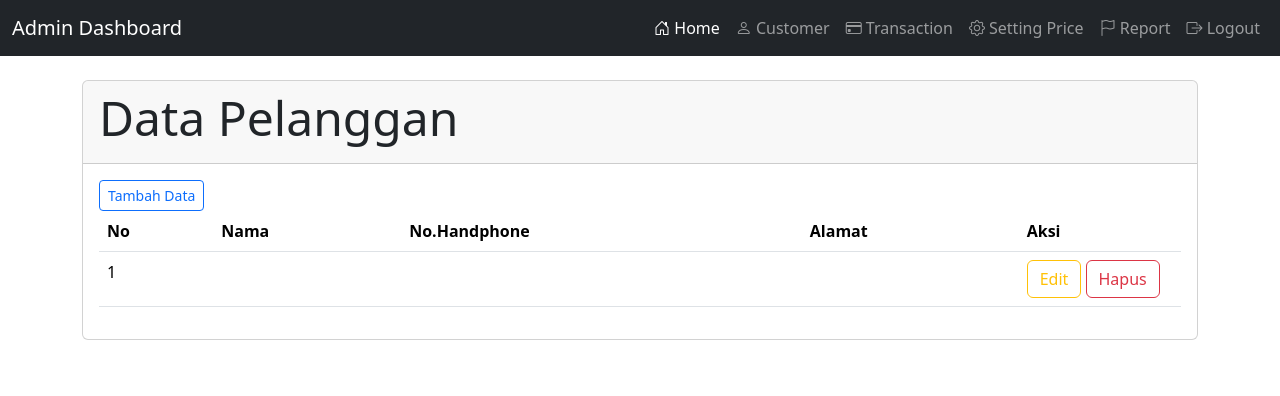
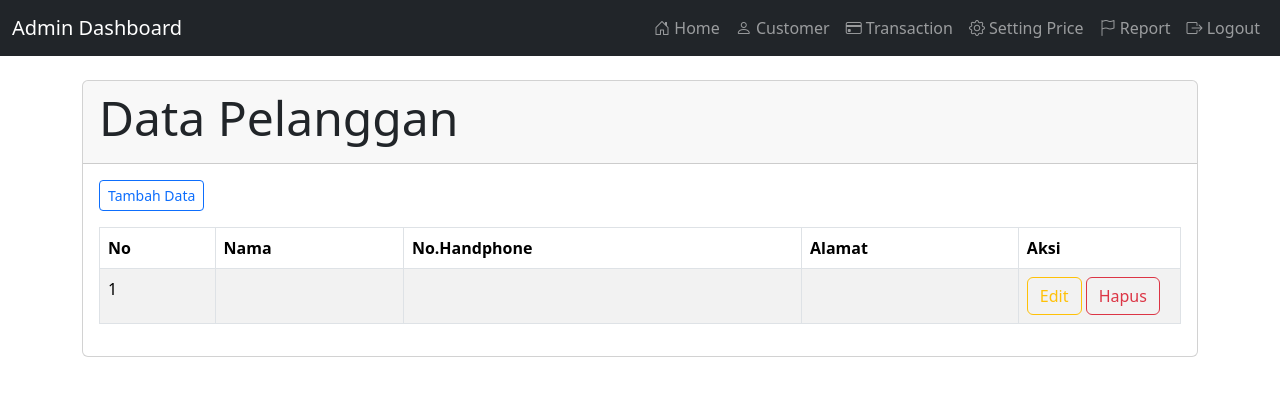
Before and after one commit to aripinilham24/pwd-latihan1, a PHP site: page /admin/pelanggan.php in a window 1280 px wide. Shown: the top 396 px of the page. Run offline with PHP 8.4, Linux system fonts and the light colour scheme; the visitor is signed in with stand-in values (Sample User, id 1); tables that the repository leaves empty or names only in its code hold one stand-in row (values such as "Sample post"); data that the repository does not hold is empty.

Commit message:
edit table customer

```diff
--- a/latihanp11/laundryApps/admin/header.php
+++ b/latihanp11/laundryApps/admin/header.php
@@ -8,6 +8,7 @@
     <link href="https://cdn.jsdelivr.net/npm/bootstrap@5.3.3/dist/css/bootstrap.min.css" rel="stylesheet"
         integrity="sha384-QWTKZyjpPEjISv5WaRU9OFeRpok6YctnYmDr5pNlyT2bRjXh0JMhjY6hW+ALEwIH" crossorigin="anonymous">
     <link rel="stylesheet" href="https://cdn.jsdelivr.net/npm/bootstrap-icons@1.11.3/font/bootstrap-icons.min.css">
+    <script src="https://cdn.jsdelivr.net/npm/bootstrap@5.3.3/dist/js/bootstrap.bundle.min.js" integrity="sha384-YvpcrYf0tY3lHB60NNkmXc5s9fDVZLESaAA55NDzOxhy9GkcIdslK1eN7N6jIeHz" crossorigin="anonymous"></script>
     <style>
         input[type=number]::-webkit-inner-spin-button,
         input[type=number]::-webkit-outer-spin-button {
@@ -38,7 +39,7 @@
             </button>
             <div class="collapse navbar-collapse" id="navbarNav">
                 <ul class="navbar-nav d-flex justify-content-end w-100">
-                    <li class="nav-item"><a class="nav-link active" href="index.php"><i class="bi bi-house-door"></i>
+                    <li class="nav-item"><a class="nav-link" href="index.php"><i class="bi bi-house-door"></i>
                             Home</a>
                     </li>
                     <li class="nav-item"><a class="nav-link" href="pelanggan.php"><i class="bi bi-person"></i>
--- a/latihanp11/laundryApps/admin/pelanggan.php
+++ b/latihanp11/laundryApps/admin/pelanggan.php
@@ -15,8 +15,8 @@
                 <h5 class="display-5">Data Pelanggan</h5>
             </div>
             <div class="card-body">
-                <a href="tambahPelanggan.php" class="btn btn-outline-primary btn-sm">Tambah Data</a>
-                <table class="table table-hover" id="table-datatable">
+                <a href="tambahPelanggan.php" class="btn btn-outline-primary btn-sm mb-3">Tambah Data</a>
+                <table class="table table-bordered table-hover table-striped" id="table-datatable">
                     <thead>
                         <tr>
                             <th>No</th>
@@ -57,6 +57,7 @@
     </div>
 
     <script>
+
         function confirmHapus() {
             const confir = confirm('Apakah yakin ingin menghapus data ini?');
             if(!confir) {
```
